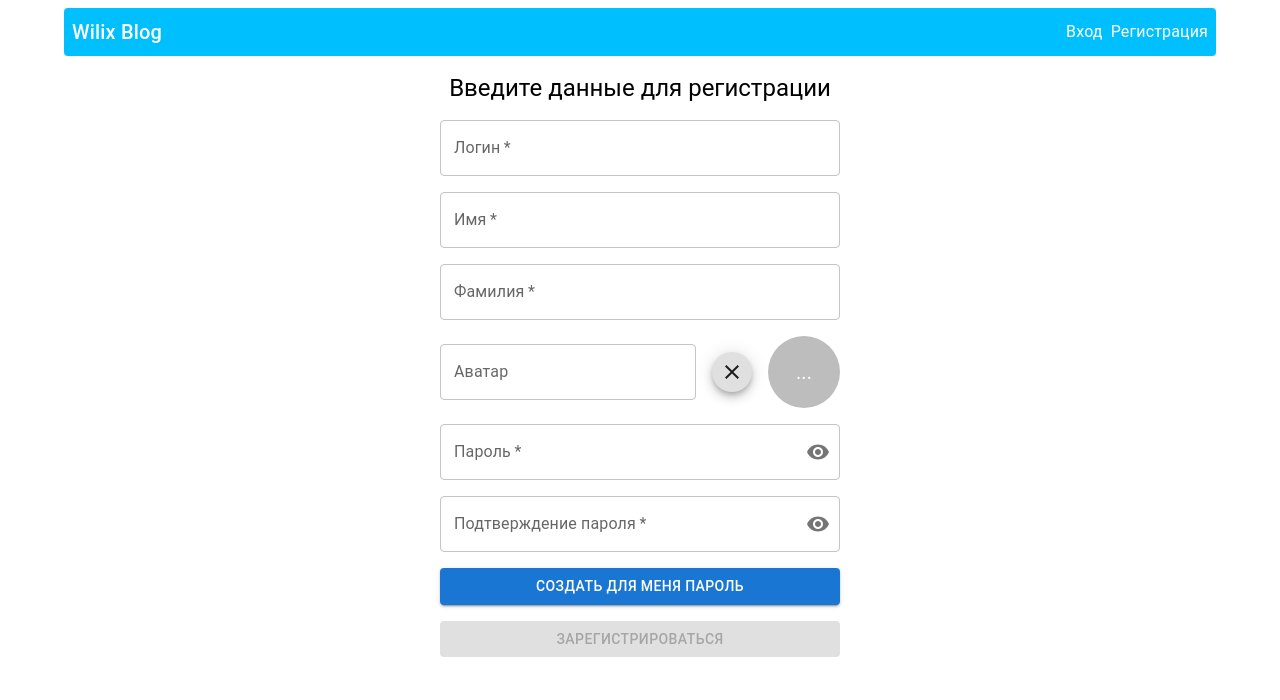
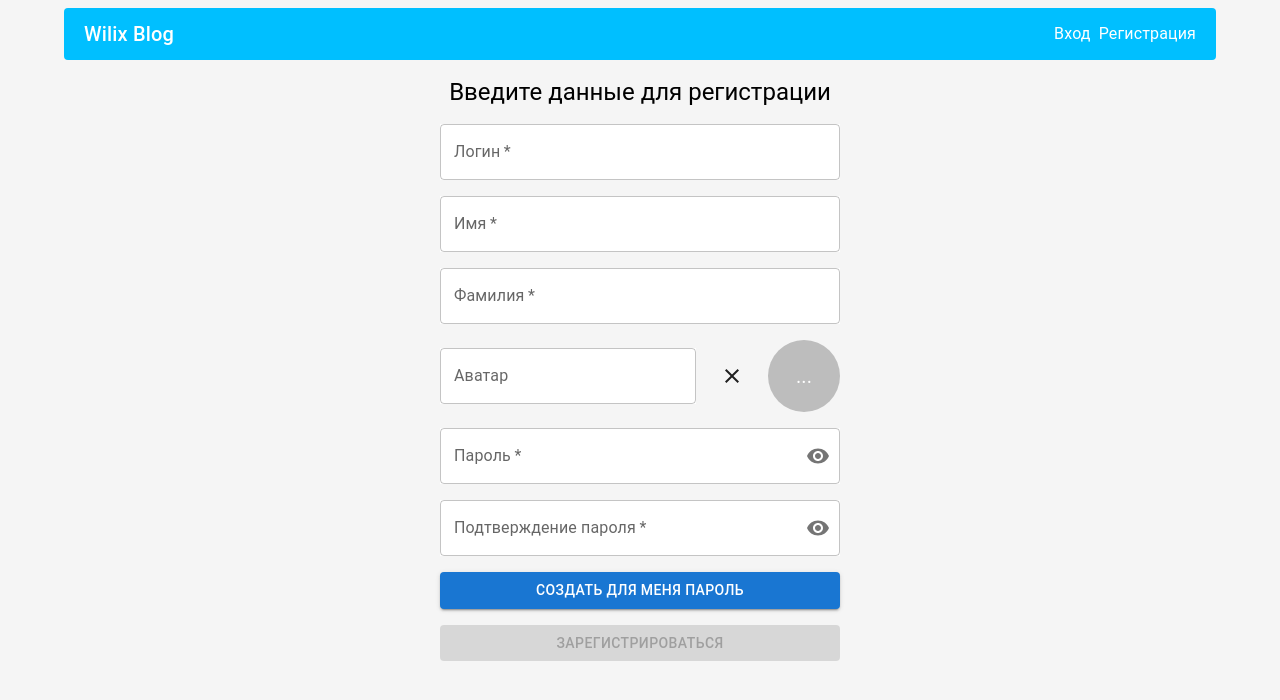
Before and after one commit to SergeyLebidko/wilix_taks_5, a React (Create React App) app: page /#/register in a window 1280 px wide. Shown: the top 700 px of the page. Built offline with nearby package versions, Linux system fonts and the light colour scheme.

Commit message:
Fix styles for input fields

```diff
--- a/src/components/common/CommentCreator/CommentCreator.tsx
+++ b/src/components/common/CommentCreator/CommentCreator.tsx
@@ -58,7 +58,7 @@ const CommentCreator: React.FC<CommentCreatorProp> = ({post}) => {
             <TextField
                 label="Ваш комментарий"
                 variant="outlined"
-                sx={{flex: 1}}
+                sx={{flex: 1, backgroundColor: 'white'}}
                 value={text}
                 onChange={textChangeHandler}
                 onKeyDown={textKeyDownHandler}
--- a/src/components/common/Header/Header.tsx
+++ b/src/components/common/Header/Header.tsx
@@ -12,7 +12,7 @@ const headerStyle = {
     borderRadius: 1,
     alignItems: 'center',
     justifyContent: 'space-between',
-    p: 1
+    padding: '10px 20px'
 };
 
 const Header: React.FC = () => {
--- a/src/components/common/PasswordField/PasswordField.tsx
+++ b/src/components/common/PasswordField/PasswordField.tsx
@@ -26,7 +26,7 @@ const PasswordField: React.FC<PasswordFieldProp> = (props) => {
     const id = `password-${createRandomString()}`;
 
     return (
-        <FormControl variant="outlined" required>
+        <FormControl variant="outlined" required sx={{backgroundColor: 'white'}}>
             <InputLabel htmlFor={id}>{label}</InputLabel>
             <OutlinedInput
                 id={id}
--- a/src/components/common/PostFilters/PostFilters.tsx
+++ b/src/components/common/PostFilters/PostFilters.tsx
@@ -60,6 +60,7 @@ const PostFilters: React.FC<PostFiltersProps> = (props) => {
                 variant="outlined"
                 value={keyWord}
                 onChange={keyWordChangeHandler}
+                sx={{backgroundColor: 'white'}}
             />
             <Selector
                 label="Сортировка постов"
--- a/src/components/common/Selector/Selector.tsx
+++ b/src/components/common/Selector/Selector.tsx
@@ -19,7 +19,7 @@ const Selector: React.FC<SelectorProps> = ({label, value, changeHandler, itemLis
     const id = `selector-${createRandomString()}`;
 
     return (
-        <FormControl sx={{minWidth: '12em'}}>
+        <FormControl sx={{minWidth: '12em', backgroundColor: 'white'}}>
             <InputLabel id={labelId}>{label}</InputLabel>
             <Select
                 labelId={labelId}
--- a/src/components/common/TagListCreator/TagListCreator.tsx
+++ b/src/components/common/TagListCreator/TagListCreator.tsx
@@ -38,6 +38,7 @@ const TagListCreator: React.FC<TagListCreatorProp> = ({setCreatedTagList}) => {
                     {...params}
                     variant="outlined"
                     label="Введите или выберите теги"
+                    sx={{backgroundColor: 'white'}}
                 />
             )}
         />
--- a/src/components/pages/CreatePost/CreatePost.tsx
+++ b/src/components/pages/CreatePost/CreatePost.tsx
@@ -85,6 +85,7 @@ const CreatePost: React.FC = () => {
                 value={formData.title}
                 disabled={isPostListPending}
                 onChange={fieldChangeHandler('title')}
+                sx={{backgroundColor: 'white'}}
             />
             <TextField
                 id='text_field'
@@ -94,6 +95,7 @@ const CreatePost: React.FC = () => {
                 value={formData.text}
                 disabled={isPostListPending}
                 onChange={fieldChangeHandler('text')}
+                sx={{backgroundColor: 'white'}}
             />
             <TagListCreator setCreatedTagList={setCreatedTagList}/>
             <PreloaderButton
--- a/src/components/pages/Login/Login.tsx
+++ b/src/components/pages/Login/Login.tsx
@@ -71,6 +71,7 @@ const Login: React.FC = () => {
                     value={formData.login}
                     onChange={fieldChangeHandler('login')}
                     disabled={isUserDataPending}
+                    sx={{backgroundColor: 'white'}}
                 />
                 <PasswordField
                     isShow={showPassword}
--- a/src/components/pages/Register/Register.tsx
+++ b/src/components/pages/Register/Register.tsx
@@ -40,6 +40,18 @@ const avatarStyle = {
     width: 72,
     height: 72
 };
+
+const avatarClearIconStyle = {
+    boxShadow: 'none',
+    backgroundColor: 'transparent',
+    '&:hover': {
+        backgroundColor: 'transparent'
+    },
+    '&:active': {
+        boxShadow: 'none',
+        backgroundColor: 'transparent'
+    }
+}
 
 const Register: React.FC = () => {
     const dispatch = useDispatch();
@@ -120,7 +132,7 @@ const Register: React.FC = () => {
     }
 
     const avatarClearHandler = (): void => {
-        if(fileInputRef.current !== null) {
+        if (fileInputRef.current !== null) {
             (fileInputRef.current as HTMLInputElement).value = '';
         }
         setFormData(oldData => ({
@@ -186,6 +198,7 @@ const Register: React.FC = () => {
                         value={formData.login}
                         onChange={changeFieldHandler('login')}
                         disabled={isUserDataPending}
+                        sx={{backgroundColor: 'white'}}
                     />
                     <TextField
                         id="first_name_field"
@@ -195,6 +208,7 @@ const Register: React.FC = () => {
                         value={formData.firstName}
                         onChange={changeFieldHandler('firstName')}
                         disabled={isUserDataPending}
+                        sx={{backgroundColor: 'white'}}
                     />
                     <TextField
                         id="last_name_field"
@@ -204,6 +218,7 @@ const Register: React.FC = () => {
                         value={formData.lastName}
                         onChange={changeFieldHandler('lastName')}
                         disabled={isUserDataPending}
+                        sx={{backgroundColor: 'white'}}
                     />
                     <Stack direction="row" spacing={2} sx={{alignItems: 'center'}}>
                         <TextField
@@ -213,9 +228,9 @@ const Register: React.FC = () => {
                             disabled={isUserDataPending}
                             onClick={avatarChoiceHandler}
                             value={formData.avatarFilename}
-                            sx={{flex: 1}}
+                            sx={{flex: 1, backgroundColor: 'white'}}
                         />
-                        <Fab size="small" onClick={avatarClearHandler}>
+                        <Fab size="small" sx={avatarClearIconStyle} onClick={avatarClearHandler}>
                             <ClearIcon/>
                         </Fab>
                         {formData.avatarData === null ?
--- a/src/index.tsx
+++ b/src/index.tsx
@@ -1,10 +1,12 @@
 import React from 'react';
 import {createRoot} from 'react-dom/client';
-import App from './components/App/App';
 import {HashRouter} from 'react-router-dom';
 import {Provider} from 'react-redux';
+import App from './components/App/App';
+
 import store from './redux/store';
 import './backend/backend';
+import './style/index.scss';
 
 const root = createRoot(document.getElementById('root') as HTMLElement);
 root.render(
--- /dev/null
+++ b/src/style/index.scss
@@ -0,0 +1,3 @@
+body {
+  background-color: whitesmoke;
+}
```
